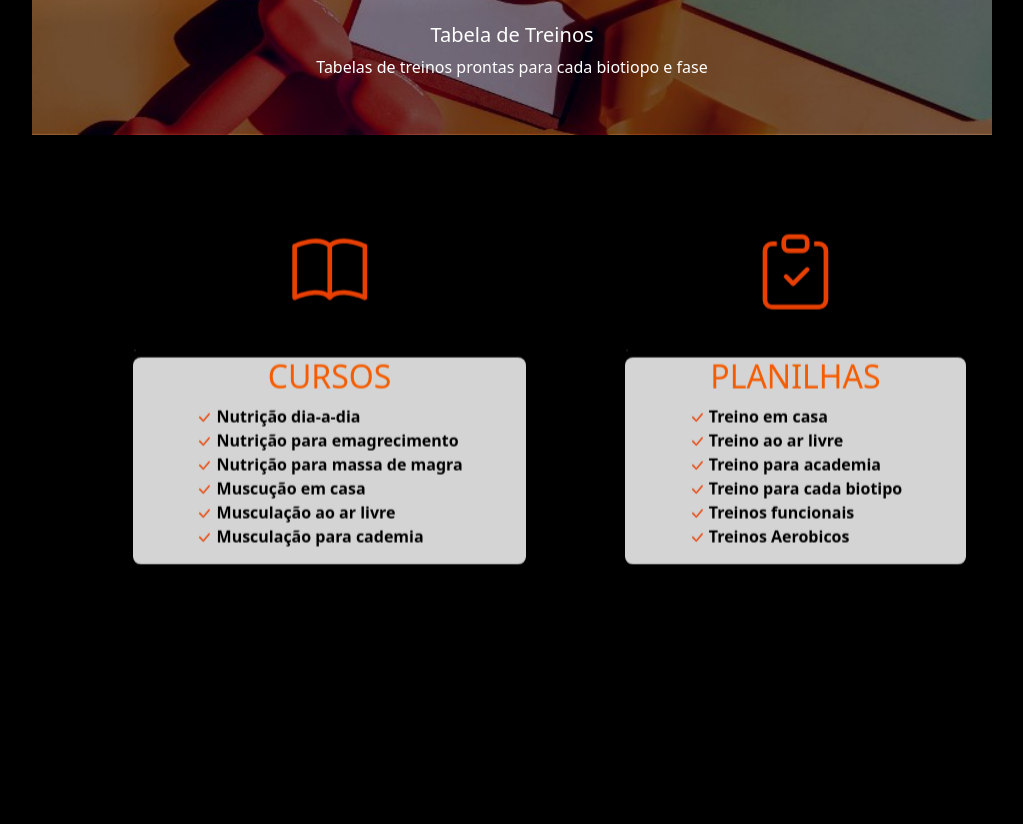
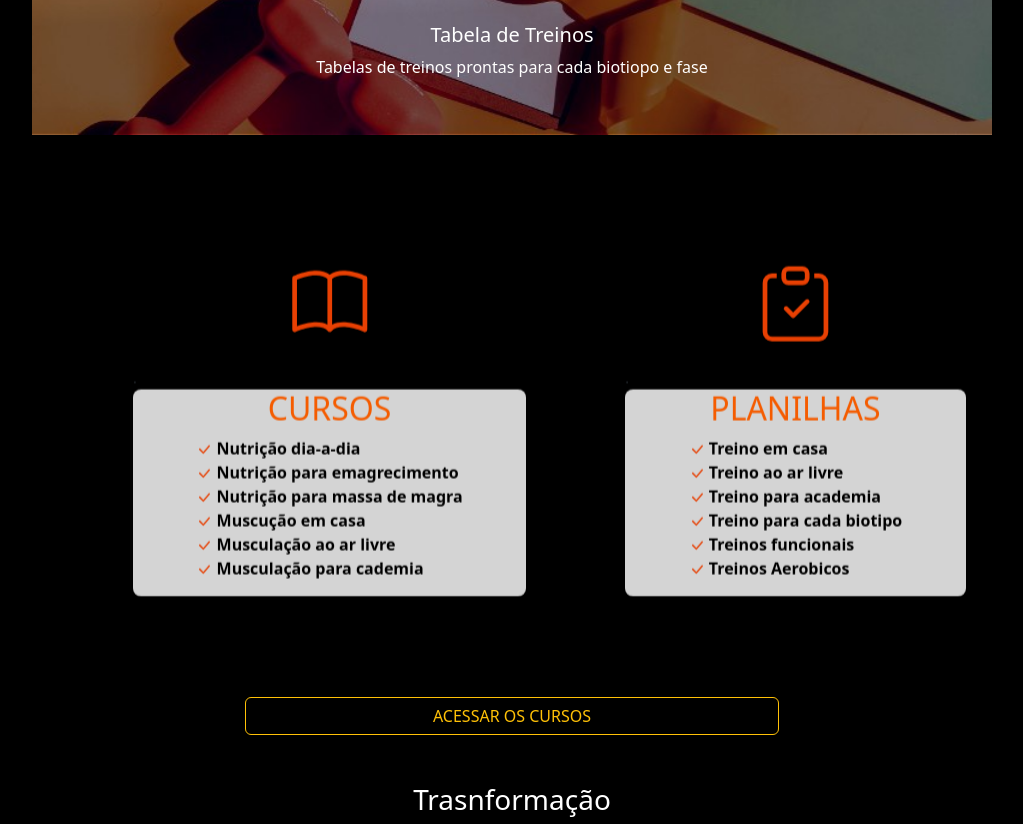
Before and after one commit to KaykyRibeiro/smartmuscle, a plain HTML site: page index.html in a window 1280 px wide. Shown: the part 896-1720 px from the top of the page, without its empty margins (128-1151 px from the left). Before the commit the page ends 1553 px from the top, so only its background shows below. Drawn offline with nearby package versions, Linux system fonts and the light colour scheme.

Commit message:
section3

```diff
--- a/index.html
+++ b/index.html
@@ -30,7 +30,7 @@
                         <a class="nav-link txt-white ms-5" href="#section2">Cursos</a>
                     </li>
                     <li class="nav-item">
-                        <a class="nav-link txt-white ms-5" href="#secteion3">Duvidas </a>
+                        <a class="nav-link txt-white ms-5" href="#secteion5">Duvidas </a>
                     </li>
                     <button type="button" class="btn btn-outline-success ms-5">
                         Login
@@ -96,10 +96,10 @@
 
             <div>
                 <div class="p-5">
-                    <div class="row row-cols-3 w-100 d-flex justify-content-lg-Between justify-content-center"
+                    <div class="row row-cols-3 w-100 d-flex justify-content-lg-Between justify-content-center mt-3"
                         data-aos="fade-up" data-aos-duration="3000">
                         <div class="col-1"></div>
-                        <div class="col row row-cols-1 w-auto text-center " data-aos="fade-up" data-aos-duration="3000">
+                        <div class="col row row-cols-1 w-auto text-center mt-3" data-aos="fade-up" data-aos-duration="3000">
                             <svg xmlns="http://www.w3.org/2000/svg" width="75" height="75" fill="currentColor"
                                 class="bi bi-book txt-oranje" viewBox="0 0 16 16">
                                 <path
@@ -165,7 +165,7 @@
                         <div class="col-1">
 
                         </div>
-                        <div class=" row row-cols-1 w-auto text-center" data-aos="fade-up" data-aos-duration="3000">
+                        <div class=" row row-cols-1 w-auto text-center mt-3" data-aos="fade-up" data-aos-duration="3000">
                             <svg xmlns="http://www.w3.org/2000/svg" width="75" height="75" fill="currentColor"
                                 class="bi bi-clipboard-check txt-oranje" viewBox="0 0 16 16">
                                 <path fill-rule="evenodd"
@@ -231,7 +231,22 @@
 
                 </div>
             </div>
+            <div data-aos="fade-zoom-in"
+            data-aos-easing="ease-in-back"
+            data-aos-delay="300"
+            data-aos-offset="0">
+                <div class="d-grid gap-2 col-5 m-auto mt-5">
+                    <button class="btn btn-outline-warning mt-2">ACESSAR OS CURSOS</button>
+                </div>
+            </div>
 
+        </section>
+        <section id="section3" class="spacer-lg mt-5">
+            <div class="spacer-lg mt-5">
+                <div class="text-center mt-5">
+                    <h3 class="txt-white">Trasnformação</h3>
+                </div>
+            </div>
         </section>
     </main>
 </body>
```
